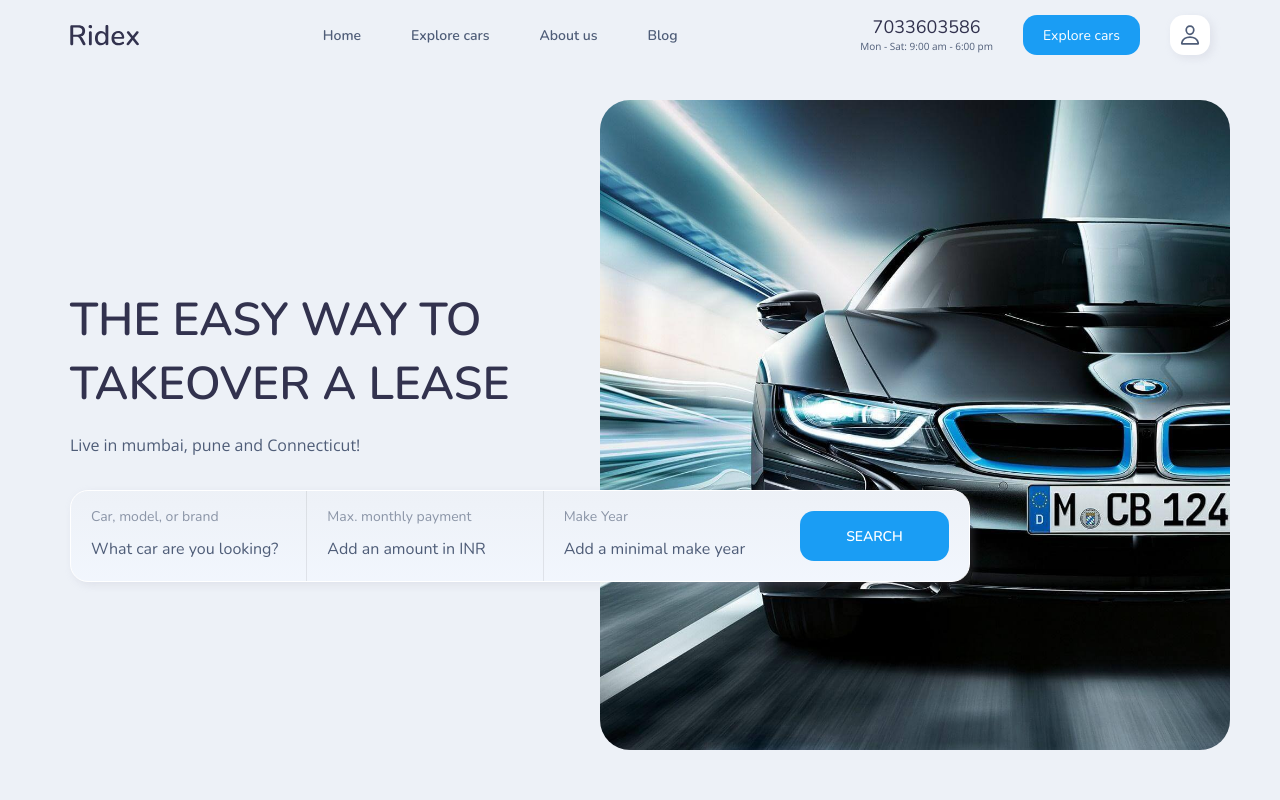
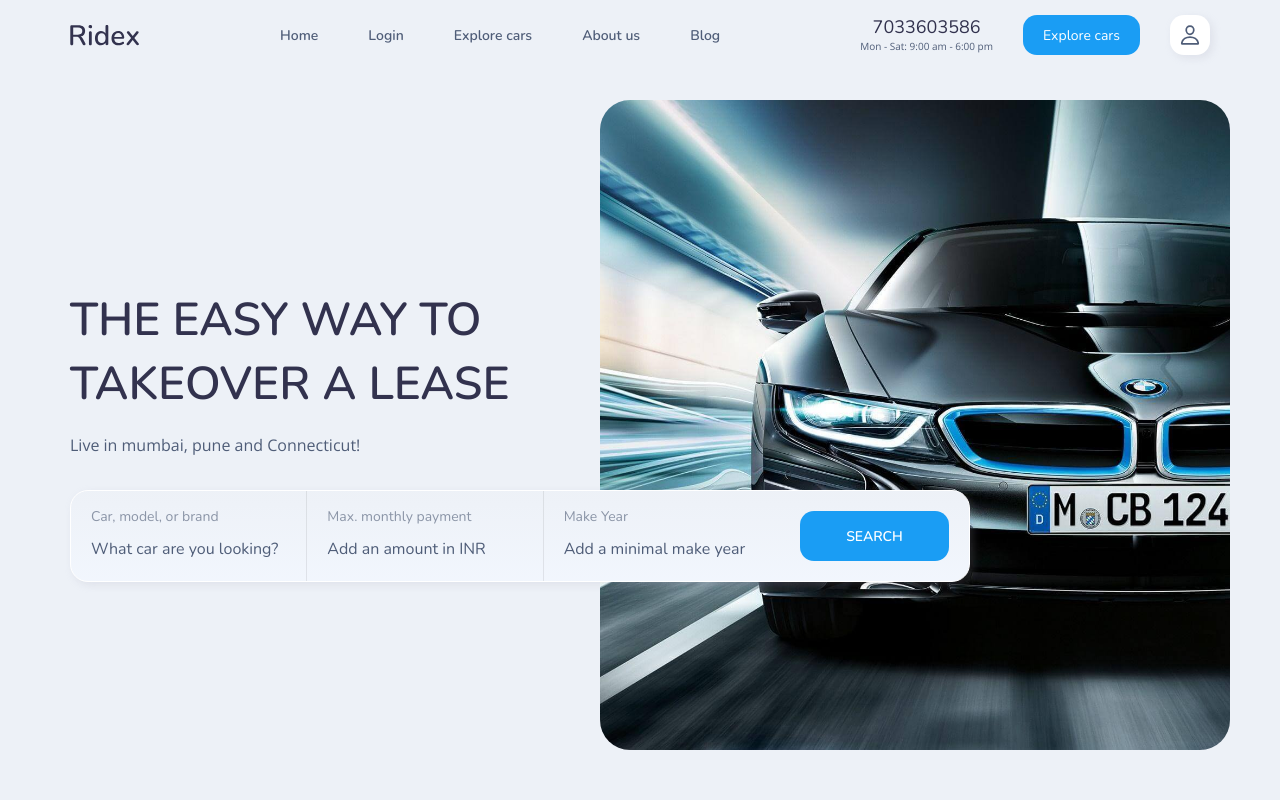
Before and after one commit to yatthu/ridex, a plain HTML site: page index.html in a window 1280 px wide. Shown: the top 800 px of the page. Drawn offline with nearby package versions, Linux system fonts and the light colour scheme.

Commit message:
Update index.html

```diff
--- a/index.html
+++ b/index.html
@@ -46,6 +46,9 @@
 
           <li>
             <a href="#home" class="navbar-link" data-nav-link>Home</a>
+          </li>
+          <li>
+            <a href="#home" class="navbar-link" data-nav-link>Login</a>
           </li>
 
           <li>
```
